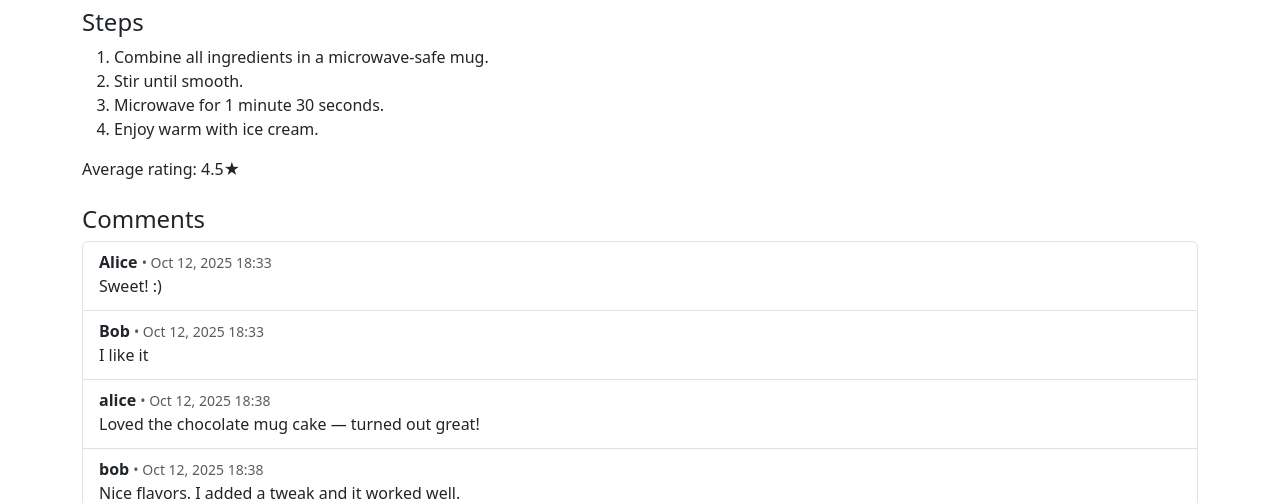
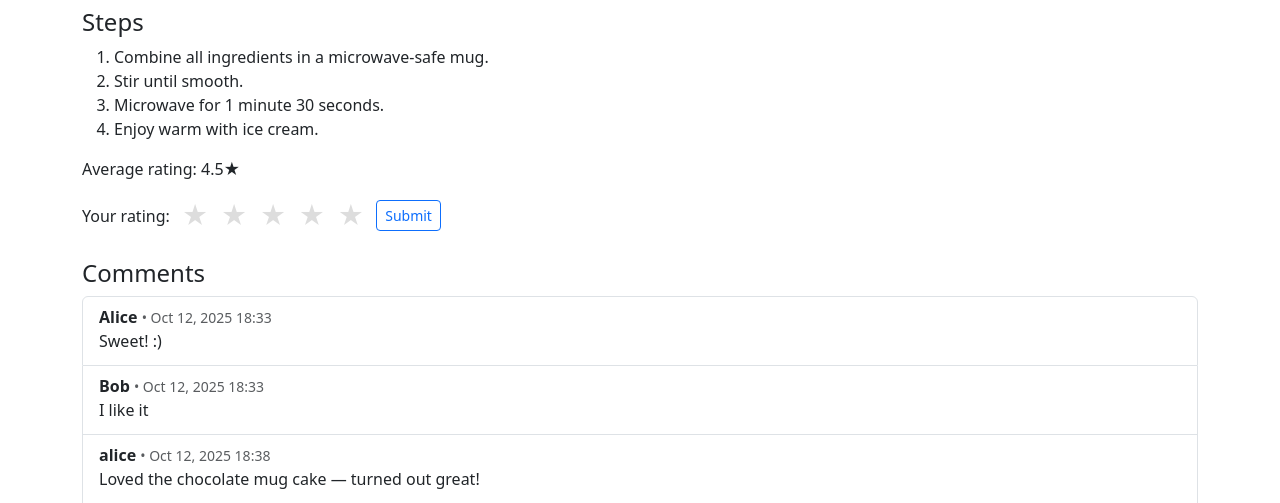
Before and after one commit to DanBaloiu/recipe-share-site, a Django app: page /recipe/chocolate-mug-cake/ in a window 1280 px wide. Shown: the part 405-908 px from the top of the page. Run offline with Django 4.2, Linux system fonts and the light colour scheme; a user stored in the database is signed in; data comes from the database, SQL or seed files in the repository.

Commit message:
Implement fron-end functionality to submit stars rating only for logedin users

```diff
--- a/recipes/templates/recipes/recipe_detail.html
+++ b/recipes/templates/recipes/recipe_detail.html
@@ -25,6 +25,22 @@
   </ol>
 
   <p class="mt-3">Average rating: {{ recipe.average_rating }}★</p>
+  {% if user.is_authenticated %}
+  <form method="post" id="rating-form" class="mb-3 d-flex align-items-center">
+    {% csrf_token %}
+    <label class="me-2 mb-0">Your rating:</label>
+    <div id="star-input" class="me-2">
+      {% for i in "12345" %}
+        {# render radio buttons visually as stars via CSS/JS #}
+  <input type="radio" name="rating" id="star-{{ forloop.counter }}" value="{{ forloop.counter }}" {% if user_rating and user_rating.stars == forloop.counter %}checked{% endif %} style="display:none;">
+  <label for="star-{{ forloop.counter }}" class="star-label" data-value="{{ forloop.counter }}" tabindex="0" role="button" aria-label="Rate {{ forloop.counter }} stars">★</label>
+      {% endfor %}
+    </div>
+    <button class="btn btn-sm btn-outline-primary" type="submit">Submit</button>
+  </form>
+  {% else %}
+  <p><a href="{% url 'login' %}">Log in</a> to rate this recipe.</p>
+  {% endif %}
   <h4 class="mt-4">Comments</h4>
   {% if comments %}
   <ul class="list-group mb-4">
@@ -58,3 +74,101 @@
 
 </article>
 {% endblock %}
+
+{% if user.is_authenticated %}
+<script>
+  document.addEventListener('DOMContentLoaded', function () {
+    var starInput = document.getElementById('star-input');
+    if (!starInput) return;
+    var labels = starInput.querySelectorAll('.star-label');
+    var radios = starInput.querySelectorAll('input[type="radio"][name="rating"]');
+
+    var pendingValue = null; // tentative selection while hovering/tapping
+
+    function setSelected(value) {
+      labels.forEach(function(lbl){
+        var v = parseInt(lbl.getAttribute('data-value'));
+        if (v <= value) lbl.classList.add('selected'); else lbl.classList.remove('selected');
+      });
+    }
+
+    labels.forEach(function(lbl){
+      // click selects and persists selection
+      lbl.addEventListener('click', function(e){
+        var v = parseInt(this.getAttribute('data-value'));
+        var r = document.getElementById('star-' + v);
+        if (r) r.checked = true;
+        pendingValue = v;
+        setSelected(v);
+      });
+
+      // hover (desktop) — set pending selection on mouseenter
+      lbl.addEventListener('mouseenter', function(e){
+        var v = parseInt(this.getAttribute('data-value'));
+        pendingValue = v;
+        setSelected(v);
+      });
+
+      // touch devices — set pending selection on touchstart
+      lbl.addEventListener('touchstart', function(e){
+        var v = parseInt(this.getAttribute('data-value'));
+        pendingValue = v;
+        setSelected(v);
+      }, {passive: true});
+
+      // keyboard accessibility: Enter or Space should toggle and persist
+      lbl.addEventListener('keydown', function(e){
+        if (e.key === 'Enter' || e.key === ' ') {
+          e.preventDefault();
+          this.click();
+        }
+      });
+    });
+    starInput.addEventListener('mouseleave', function(){
+      // keep pendingValue if present; otherwise restore checked state
+      if (pendingValue !== null) {
+        setSelected(pendingValue);
+        return;
+      }
+      var checked = Array.from(radios).find(function(r){ return r.checked; });
+      var val = checked ? parseInt(checked.value) : 0;
+      setSelected(val);
+    });
+
+    // clicking outside clears pending selection (reverts to checked)
+    document.addEventListener('click', function(e){
+      if (!starInput.contains(e.target)) {
+        pendingValue = null;
+        var checked = Array.from(radios).find(function(r){ return r.checked; });
+        var val = checked ? parseInt(checked.value) : 0;
+        setSelected(val);
+      }
+    });
+
+    // Escape cancels pending selection
+    document.addEventListener('keydown', function(e){
+      if (e.key === 'Escape') {
+        pendingValue = null;
+        var checked = Array.from(radios).find(function(r){ return r.checked; });
+        var val = checked ? parseInt(checked.value) : 0;
+        setSelected(val);
+      }
+    });
+
+    // ensure submit applies pendingValue to the radio before posting
+    var form = document.getElementById('rating-form');
+    if (form) {
+      form.addEventListener('submit', function(e){
+        if (pendingValue !== null) {
+          var r = document.getElementById('star-' + pendingValue);
+          if (r) r.checked = true;
+        }
+        // allow form to submit normally
+      });
+    }
+    // initialize from checked
+    var initChecked = Array.from(radios).find(function(r){ return r.checked; });
+    if (initChecked) setSelected(parseInt(initChecked.value));
+  });
+</script>
+{% endif %}
--- a/recipes/views.py
+++ b/recipes/views.py
@@ -49,23 +49,45 @@ def recipe_detail(request, slug):
     if request.user.is_authenticated:
         user_rating = Rating.objects.filter(recipe=recipe, user=request.user).first()
 
-    # handle comment submission
+    # handle POST actions: rating or comment
     if request.method == "POST":
-        if not request.user.is_authenticated:
-            messages.error(request, "You must be logged in to comment.")
-            return redirect("accounts:login")
-        form = CommentForm(request.POST)
-        if form.is_valid():
-            comment = form.save(commit=False)
-            comment.recipe = recipe
-            comment.user = request.user
-            # keep moderation simple: new comments require approval
-            comment.approved = False
-            comment.save()
-            messages.success(request, "Comment submitted for approval.")
+        # rating submitted
+        if "rating" in request.POST:
+            if not request.user.is_authenticated:
+                messages.error(request, "You must be logged in to rate.")
+                return redirect("accounts:login")
+            try:
+                stars = int(request.POST.get("rating", 0))
+            except (TypeError, ValueError):
+                stars = 0
+            if stars < 1 or stars > 5:
+                messages.error(request, "Invalid rating value.")
+                return redirect("recipe_detail", slug=recipe.slug)
+            # create or update the user's rating for this recipe
+            Rating.objects.update_or_create(
+                recipe=recipe, user=request.user, defaults={"stars": stars}
+            )
+            # use a message tag to indicate this is a rating so the frontend shows a stars modal
+            messages.success(request, str(stars), extra_tags="rating")
             return redirect("recipe_detail", slug=recipe.slug)
-        else:
-            messages.error(request, "Please fix the errors and try again.")
+
+        # handle comment submission
+        if "body" in request.POST:
+            if not request.user.is_authenticated:
+                messages.error(request, "You must be logged in to comment.")
+                return redirect("accounts:login")
+            form = CommentForm(request.POST)
+            if form.is_valid():
+                comment = form.save(commit=False)
+                comment.recipe = recipe
+                comment.user = request.user
+                # keep moderation simple: new comments require approval
+                comment.approved = False
+                comment.save()
+                messages.success(request, "Comment submitted for approval.")
+                return redirect("recipe_detail", slug=recipe.slug)
+            else:
+                messages.error(request, "Please fix the errors and try again.")
     else:
         form = CommentForm()
 
--- a/static/site.css
+++ b/static/site.css
@@ -7,3 +7,24 @@ img { max-width: 100%; height: auto; }
 .auth-page label, .auth-page p, .auth-page .helptext {
 	font-size: 0.95rem;
 }
+
+/* Rating star styles */
+.star-label {
+	font-size: 1.6rem;
+	color: #ddd;
+	cursor: pointer;
+	user-select: none;
+}
+.star-label.selected {
+	color: #ffc107;
+}
+/* larger hit area and smooth transition for stars */
+.star-label {
+	display: inline-block;
+	padding: 0 4px;
+	transition: color 120ms ease-in-out, transform 120ms ease-in-out;
+}
+.star-label:hover,
+.star-label.active {
+	transform: scale(1.05);
+}
--- a/templates/base.html
+++ b/templates/base.html
@@ -73,6 +73,11 @@
 
 <script src="https://cdn.jsdelivr.net/npm/bootstrap@5.3.3/dist/js/bootstrap.bundle.min.js"></script>
 {% if messages %}
+  {% for message in messages %}
+    {% if 'rating' in message.tags %}
+      <div id="rating-message" data-stars="{{ message|escapejs }}" style="display:none"></div>
+    {% endif %}
+  {% endfor %}
 <script>
   document.addEventListener('DOMContentLoaded', function () {
     var el = document.getElementById('flashMessageModal')
@@ -80,6 +85,22 @@
       var modal = new bootstrap.Modal(el)
       modal.show()
     }
+    var ratingEl = document.getElementById('rating-message');
+    if (ratingEl) {
+      var stars = ratingEl.getAttribute('data-stars') || '';
+      var html = '<div class="modal fade" id="ratingConfirmModal" tabindex="-1" aria-hidden="true">'
+        +'<div class="modal-dialog modal-sm modal-dialog-centered">'
+        +'<div class="modal-content">'
+        +'<div class="modal-body text-center py-4">'
+        +'<h5 class="mb-2">Thanks!</h5>'
+        +'<p class="mb-0">You rated this recipe <strong>'+stars+'★</strong></p>'
+        +'</div></div></div></div>';
+      var wrapper = document.createElement('div');
+      wrapper.innerHTML = html;
+      document.body.appendChild(wrapper.firstChild);
+      var m = new bootstrap.Modal(document.getElementById('ratingConfirmModal'));
+      m.show();
+    }
   })
 </script>
 {% endif %}
```
